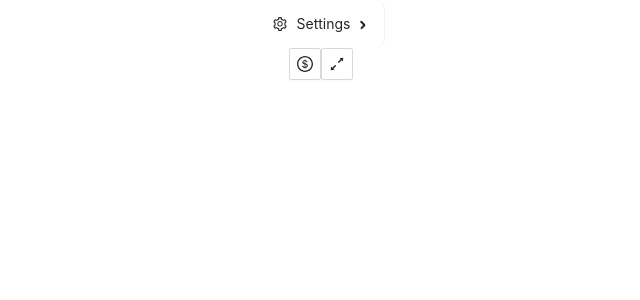
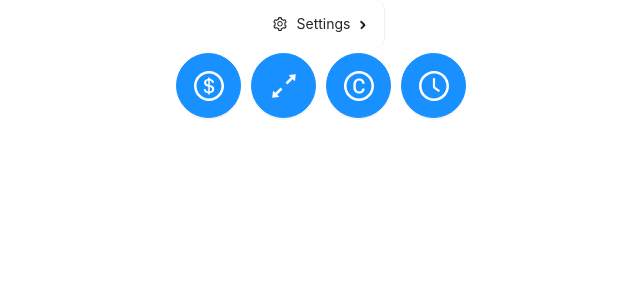
Before and after one commit to spacepolice10/react-calc, a React (Vite) app: page /converter in a window 1280 px wide. Shown: the top 300 px of the page, without its empty margins (319-959 px from the left). Built offline with nearby package versions, Linux system fonts and the light colour scheme.

Commit message:
feat: add switchers to converter component

```diff
--- a/src/Converter.jsx
+++ b/src/Converter.jsx
@@ -1,5 +1,5 @@
-import { DollarOutlined, ExpandAltOutlined } from "@ant-design/icons"
-import { Button } from "antd"
+import { ClockCircleOutlined, CopyrightOutlined, DollarOutlined, ExpandAltOutlined } from "@ant-design/icons"
+import { Button, Tooltip } from "antd"
 
 const style = {margin: '5px', width: '65px', height: '65px'}
 
@@ -7,8 +7,18 @@ const Converter = () => {
     return (
         <>
             <div>
-                <Button icon={<DollarOutlined />}></Button>
-                <Button icon={<ExpandAltOutlined />}></Button>
+                <Tooltip placement="bottom" title="Convert currencies">
+                    <Button style={style} shape="circle" type="primary" icon={<DollarOutlined style={{fontSize: '30px'}} />}></Button>
+                </Tooltip>
+                <Tooltip placement="bottom" title="Convert distances">
+                    <Button style={style} shape="circle" type="primary" icon={<ExpandAltOutlined style={{fontSize: '30px'}} />}></Button>
+                </Tooltip>
+                <Tooltip placement="bottom" title="Convert degrees">
+                    <Button style={style} shape="circle" type="primary" icon={<CopyrightOutlined style={{fontSize: '30px'}} />}></Button>
+                </Tooltip>
+                <Tooltip placement="bottom" title="Convert time">
+                    <Button style={style} shape="circle" type="primary" icon={<ClockCircleOutlined style={{fontSize: '30px'}} />}></Button>
+                </Tooltip>
             </div>
         </>
     )
```
